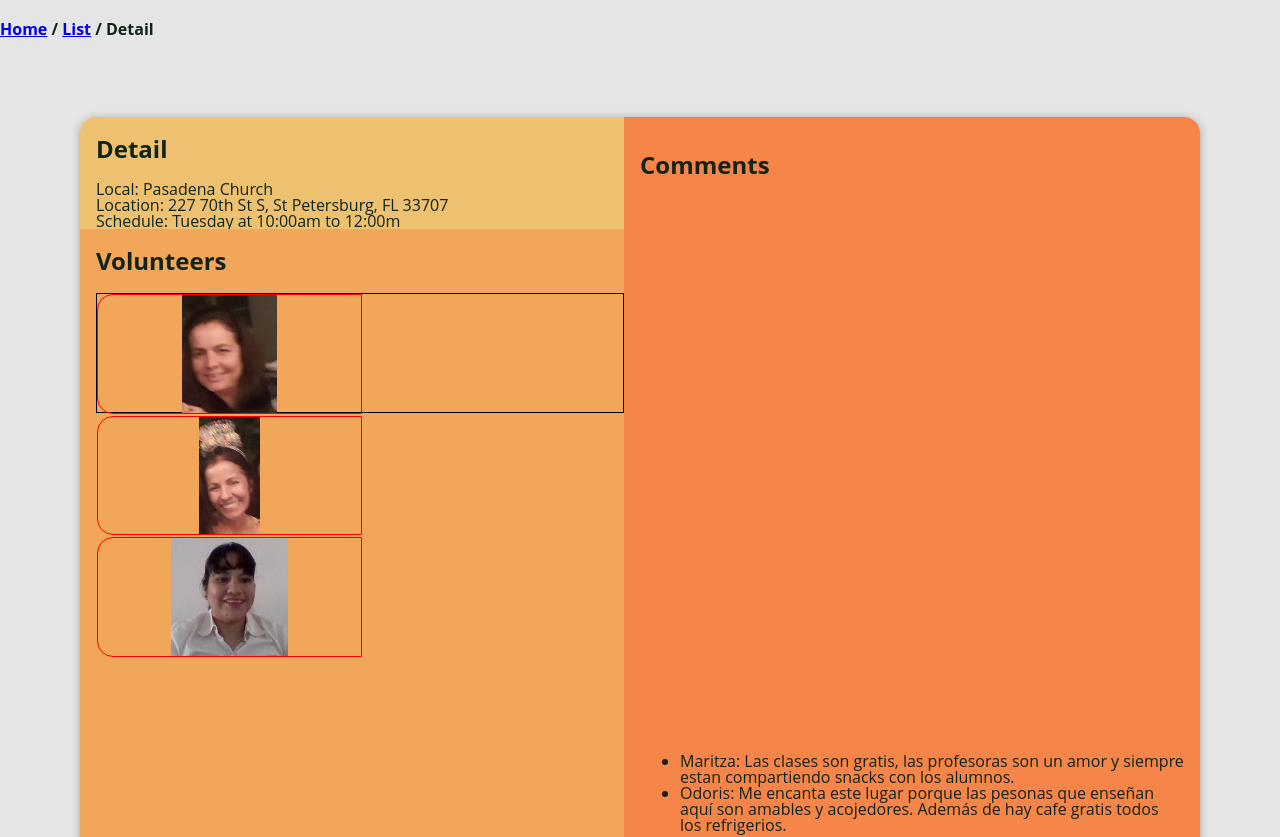
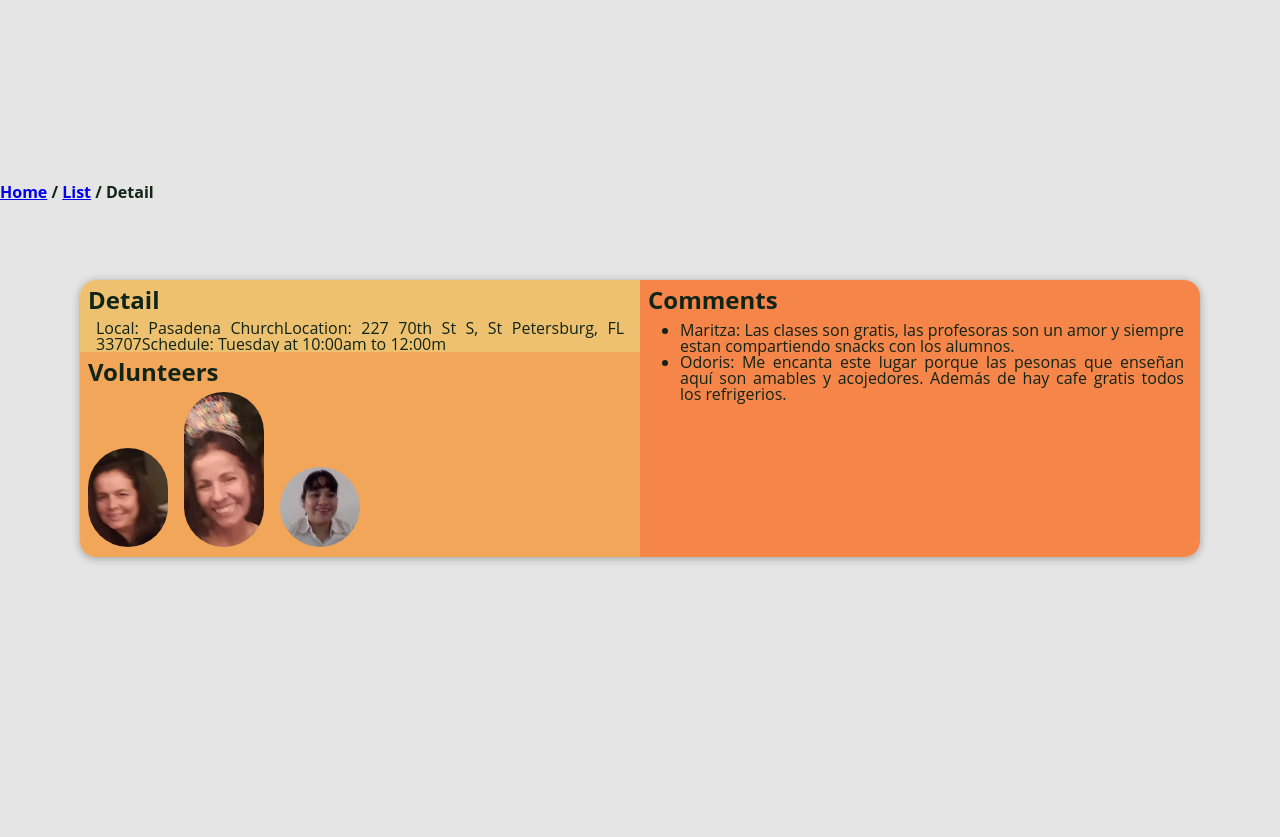
Before and after one commit to Elro1118/capstone, a React (Create React App) app: page /List/Detail/1 in a window 1280 px wide. Shown: the top 837 px of the page. After the commit the page ends 800 px from the top, so only its background shows below. Built offline with nearby package versions, Linux system fonts and the light colour scheme.

Commit message:
improving detail

```diff
--- a/src/components/LocalDetail.js
+++ b/src/components/LocalDetail.js
@@ -14,6 +14,7 @@ class LocalDetail extends Component {
           <div className="detail-volunteer">
             <div className="detail-section">
               <h2>Detail</h2>
+              <div className="label-detail">
                 <label htmlFor="local">Local: Pasadena Church</label>
                 <label htmlFor="location">
                   Location: 227 70th St S, St Petersburg, FL 33707
@@ -21,6 +22,7 @@ class LocalDetail extends Component {
                 <label htmlFor="schedule">
                   Schedule: Tuesday at 10:00am to 12:00m
                 </label>
+              </div>
             </div>
             <div className="volunteer-list">
               <h2>Volunteers</h2>
--- a/src/index.css
+++ b/src/index.css
@@ -212,44 +212,73 @@ body {
 .comment-list {
   flex: 1;
 }
+
 .comment-list {
   display: flex;
-  flex-flow: row wrap;
+  flex-flow: column wrap;
   background-color: #f58549;
-  padding: 1rem;
   border-top-right-radius: 1rem;
   border-bottom-right-radius: 1rem;
+}
+.comment-list h2 {
+  flex: 1;
+  padding-left: 0.5rem;
+  padding-top: 0.5rem;
+  margin: 0;
+}
+.comment-list ul {
+  flex: 7;
+  margin: 0;
+  text-align: justify;
+  padding-right: 1rem;
 }
 
 .detail-volunteer {
   display: flex;
   flex-direction: column;
 }
+
 .volunteer-list {
   flex: 1;
   background-color: #f2a65a;
-  padding-left: 1rem;
   border-bottom-left-radius: 1rem;
 }
-.frame-picture {
-  height: 10%;
-  border: 0.1rem solid black;
+
+.volunteer-list h2 {
+  padding-left: 0.5rem;
+  padding-top: 0.5rem;
+  margin: 0;
 }
 
 .volunteer-list img {
-  height: 100%;
-  border: 0.1rem solid red;
+  width: 5rem;
   object-fit: scale-down;
+  border-radius: 5rem;
+  padding: 0.5rem;
 }
 
 .detail-section {
   flex: 1;
   background-color: #eec170;
   border-top-left-radius: 1rem;
+  display: flex;
+  flex-flow: column wrap;
+}
+.detail-section h2 {
+  padding-left: 0.5rem;
+  padding-top: 0.5rem;
+  padding-bottom: 0.5rem;
+  margin: 0;
+  flex: 1;
+}
+.label-detail {
+  margin: 0;
+  flex: 1;
   padding-left: 1rem;
-  display: flex;
-  flex-direction: column;
+  text-align: justify;
+  padding-right: 1rem;
 }
+
 /* LocalDetail component begins */
 
 nav {
@@ -318,4 +347,10 @@ nav li {
     margin-left: 0.5rem;
   }
   /* Home components ends */
+  /* Detail components begins */
+  /* .frame-picture {
+    display: flex;
+    flex-: column;
+  } */
+  /* Detail components ends */
 }
```
Lines whose indentation alone changed are shown as unchanged.
